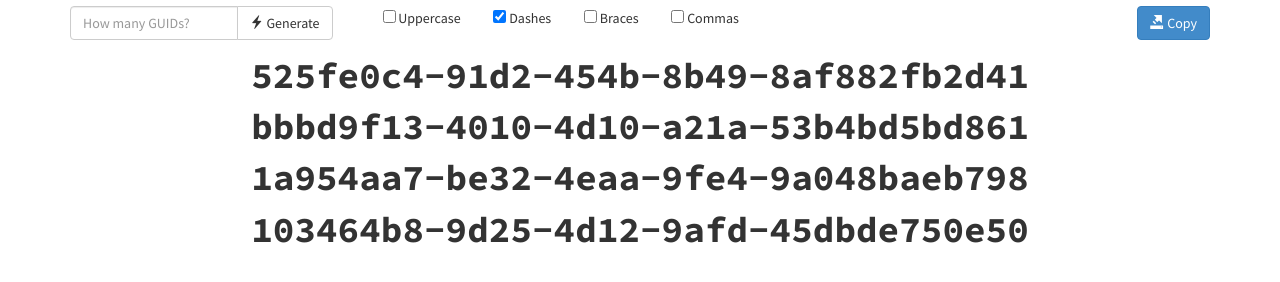
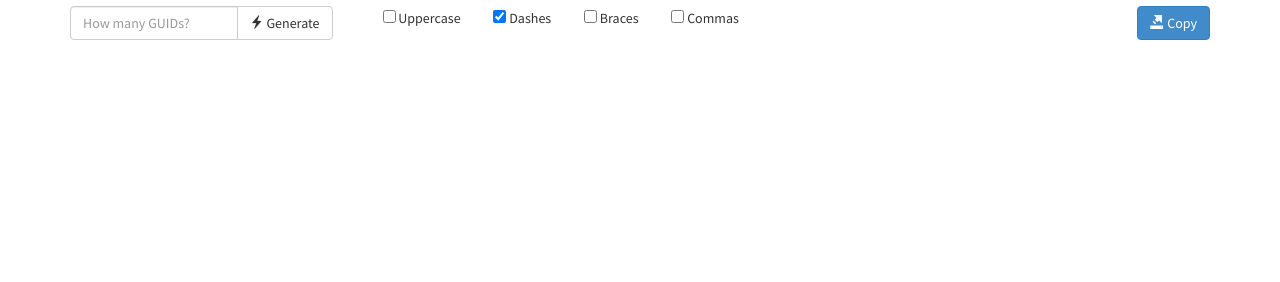
Before and after one commit to rajadain/guid, a plain HTML site: page index.html in a window 1280 px wide. Shown: the part 64-346 px from the top of the page. Drawn offline with nearby package versions, Linux system fonts and the light colour scheme.

Commit message:
Remove dummy values

```diff
--- a/index.html
+++ b/index.html
@@ -49,10 +49,6 @@
             <div class="row guid-row">
                 <div class="col-md-12">
                     <ul class="list-unstyled text-center" id="guid-list">
-                        <li>525fe0c4-91d2-454b-8b49-8af882fb2d41</li>
-                        <li>bbbd9f13-4010-4d10-a21a-53b4bd5bd861</li>
-                        <li>1a954aa7-be32-4eaa-9fe4-9a048baeb798</li>
-                        <li>103464b8-9d25-4d12-9afd-45dbde750e50</li>
                     </ul>
                 </div>
             </div>
@@ -62,5 +58,6 @@
         <script src="js/backbone-min.js"></script>
         <script src="js/bootstrap.min.js"></script>
         <script src="js/guid.js"></script>
+        <script src="js/app.js"></script>
     </body>
 </html>
```
